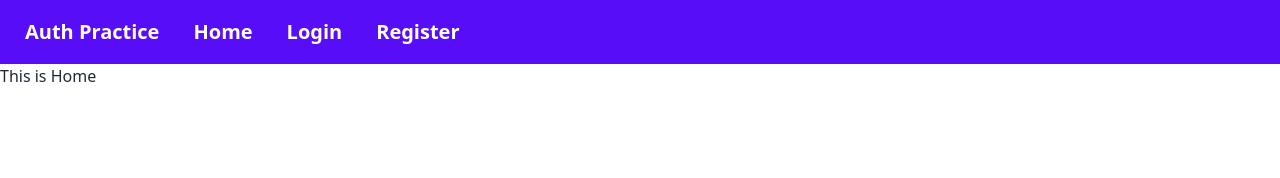
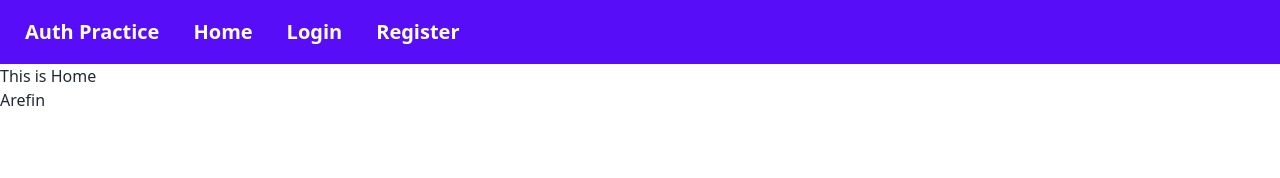
Before and after one commit to arefin-aareef/auth-firebase-context-tailwind, a React (Vite) app in the folder client/: page / in a window 1280 px wide. Shown: the top 178 px of the page. Built offline with nearby package versions, Linux system fonts and the light colour scheme.

Commit message:
Context created and used in components

```diff
--- a/client/src/components/Home.jsx
+++ b/client/src/components/Home.jsx
@@ -1,10 +1,13 @@
 /* eslint-disable no-unused-vars */
-import React from 'react';
+import React, { useContext } from 'react';
+import { AuthContext } from '../providers/AuthProviders';
 
 const Home = () => {
+    const user = useContext(AuthContext)
     return (
         <div>
             <h2>This is Home</h2>
+            {user && <p>{user.displayName}</p> }
         </div>
     );
 };
--- a/client/src/components/Login.jsx
+++ b/client/src/components/Login.jsx
@@ -54,7 +54,7 @@ const Login = () => {
             </div>
             <label className="label">
                 <Link to="/register" className="label-text-alt link link-hover">
-                First Time Here?
+                Do not have an account?
                 </Link>
             </label>
           </form>
--- a/client/src/main.jsx
+++ b/client/src/main.jsx
@@ -9,6 +9,7 @@ import Main from './layout/Main';
 import Home from './components/Home';
 import Login from './components/Login';
 import Register from './components/Register';
+import AuthProviders from './providers/AuthProviders';
 
 const router = createBrowserRouter([
   {
@@ -34,6 +35,8 @@ const router = createBrowserRouter([
 
 ReactDOM.createRoot(document.getElementById('root')).render(
   <React.StrictMode>
-    <RouterProvider router={router} />
+    <AuthProviders>
+      <RouterProvider router={router} />
+    </AuthProviders>
   </React.StrictMode>,
 )
--- /dev/null
+++ b/client/src/providers/AuthProviders.jsx
@@ -0,0 +1,18 @@
+/* eslint-disable no-unused-vars */
+import React, { createContext } from 'react';
+
+export const AuthContext = createContext(null);
+
+// eslint-disable-next-line react/prop-types
+const AuthProviders = ({ children }) => {
+
+    const user = {displayName: 'Arefin'}
+
+    return (
+        <AuthContext.Provider value={user}>
+            {children}
+        </AuthContext.Provider>
+    );
+};
+
+export default AuthProviders;
```
